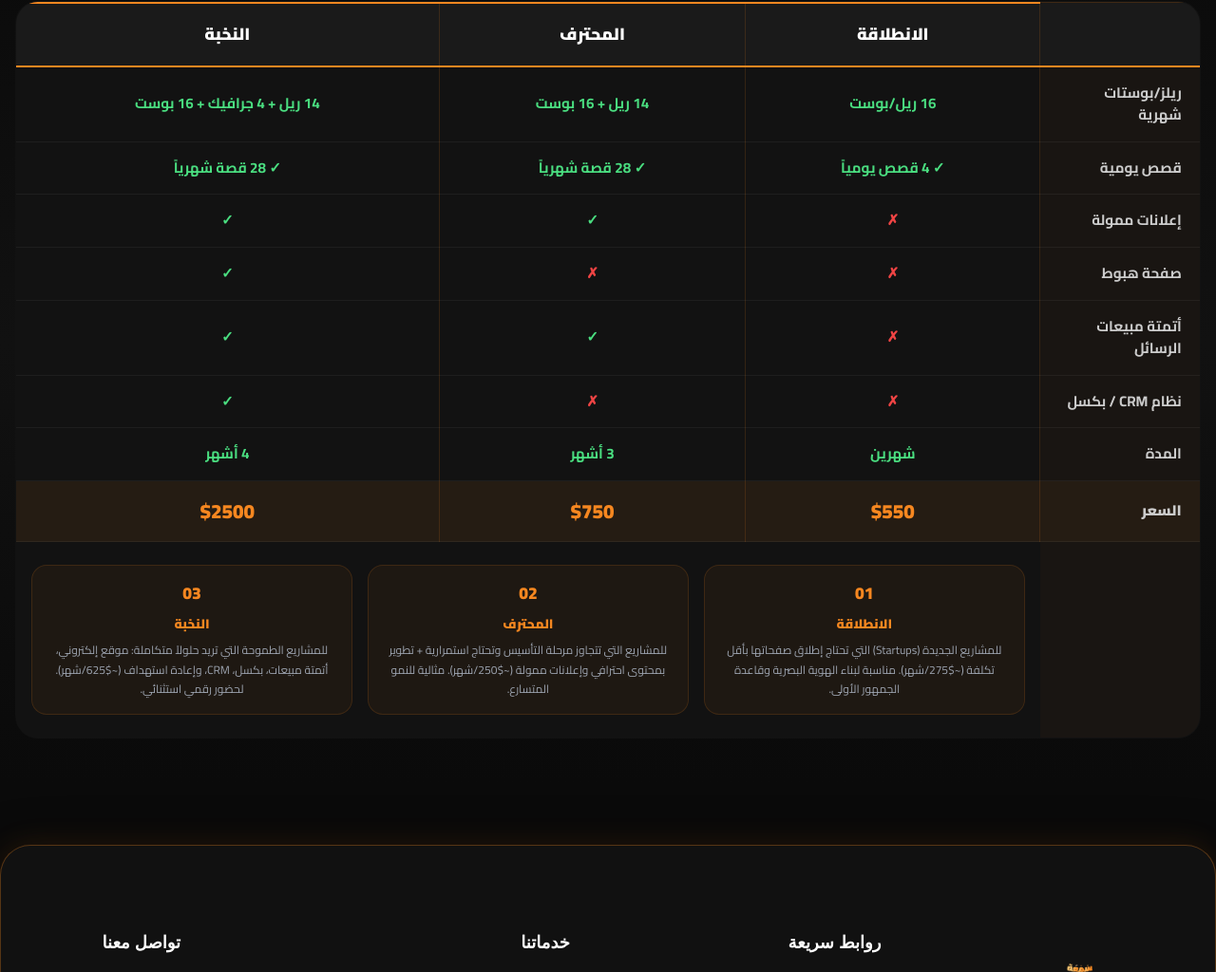
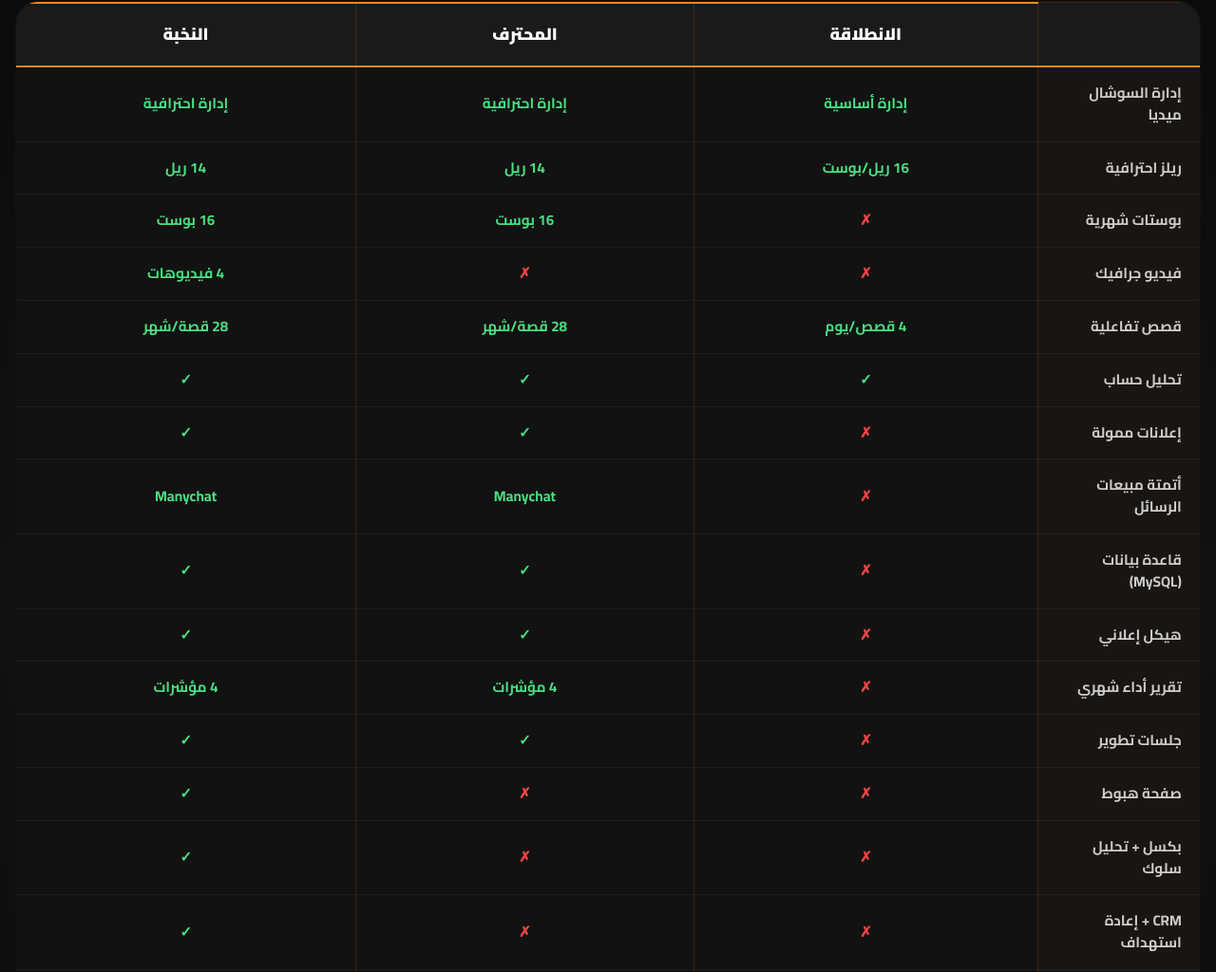
Before and after one commit to kutaibaaldarra/summ3a, a website: page packages.html in a window 1280 px wide. Shown: the part 2869-3893 px from the top of the page at 95% size. Drawn offline with Linux system fonts and the light colour scheme.

Commit message:
add all features to comparison table (15 rows)

```diff
--- a/packages.html
+++ b/packages.html
@@ -1033,19 +1033,73 @@
                 </thead>
                 <tbody>
                     <tr>
-                        <td class="feature-cell">ريلز/بوستات شهرية</td>
-                        <td class="check-cell">16 ريل/بوست</td>
-                        <td class="check-cell">14 ريل + 16 بوست</td>
-                        <td class="check-cell">14 ريل + 4 جرافيك + 16 بوست</td>
+                        <td class="feature-cell">إدارة السوشال ميديا</td>
+                        <td class="check-cell">إدارة أساسية</td>
+                        <td class="check-cell">إدارة احترافية</td>
+                        <td class="check-cell">إدارة احترافية</td>
                     </tr>
                     <tr>
-                        <td class="feature-cell">قصص يومية</td>
-                        <td class="check-cell">✓ 4 قصص يومياً</td>
-                        <td class="check-cell">✓ 28 قصة شهرياً</td>
-                        <td class="check-cell">✓ 28 قصة شهرياً</td>
+                        <td class="feature-cell">ريلز احترافية</td>
+                        <td class="check-cell">16 ريل/بوست</td>
+                        <td class="check-cell">14 ريل</td>
+                        <td class="check-cell">14 ريل</td>
+                    </tr>
+                    <tr>
+                        <td class="feature-cell">بوستات شهرية</td>
+                        <td class="cross-cell">✗</td>
+                        <td class="check-cell">16 بوست</td>
+                        <td class="check-cell">16 بوست</td>
+                    </tr>
+                    <tr>
+                        <td class="feature-cell">فيديو جرافيك</td>
+                        <td class="cross-cell">✗</td>
+                        <td class="cross-cell">✗</td>
+                        <td class="check-cell">4 فيديوهات</td>
+                    </tr>
+                    <tr>
+                        <td class="feature-cell">قصص تفاعلية</td>
+                        <td class="check-cell">4 قصص/يوم</td>
+                        <td class="check-cell">28 قصة/شهر</td>
+                        <td class="check-cell">28 قصة/شهر</td>
+                    </tr>
+                    <tr>
+                        <td class="feature-cell">تحليل حساب</td>
+                        <td class="check-cell">✓</td>
+                        <td class="check-cell">✓</td>
+                        <td class="check-cell">✓</td>
                     </tr>
                     <tr>
                         <td class="feature-cell">إعلانات ممولة</td>
+                        <td class="cross-cell">✗</td>
+                        <td class="check-cell">✓</td>
+                        <td class="check-cell">✓</td>
+                    </tr>
+                    <tr>
+                        <td class="feature-cell">أتمتة مبيعات الرسائل</td>
+                        <td class="cross-cell">✗</td>
+                        <td class="check-cell">Manychat</td>
+                        <td class="check-cell">Manychat</td>
+                    </tr>
+                    <tr>
+                        <td class="feature-cell">قاعدة بيانات (MySQL)</td>
+                        <td class="cross-cell">✗</td>
+                        <td class="check-cell">✓</td>
+                        <td class="check-cell">✓</td>
+                    </tr>
+                    <tr>
+                        <td class="feature-cell">هيكل إعلاني</td>
+                        <td class="cross-cell">✗</td>
+                        <td class="check-cell">✓</td>
+                        <td class="check-cell">✓</td>
+                    </tr>
+                    <tr>
+                        <td class="feature-cell">تقرير أداء شهري</td>
+                        <td class="cross-cell">✗</td>
+                        <td class="check-cell">4 مؤشرات</td>
+                        <td class="check-cell">4 مؤشرات</td>
+                    </tr>
+                    <tr>
+                        <td class="feature-cell">جلسات تطوير</td>
                         <td class="cross-cell">✗</td>
                         <td class="check-cell">✓</td>
                         <td class="check-cell">✓</td>
@@ -1057,13 +1111,13 @@
                         <td class="check-cell">✓</td>
                     </tr>
                     <tr>
-                        <td class="feature-cell">أتمتة مبيعات الرسائل</td>
+                        <td class="feature-cell">بكسل + تحليل سلوك</td>
                         <td class="cross-cell">✗</td>
-                        <td class="check-cell">✓</td>
+                        <td class="cross-cell">✗</td>
                         <td class="check-cell">✓</td>
                     </tr>
                     <tr>
-                        <td class="feature-cell">نظام CRM / بكسل</td>
+                        <td class="feature-cell">CRM + إعادة استهداف</td>
                         <td class="cross-cell">✗</td>
                         <td class="cross-cell">✗</td>
                         <td class="check-cell">✓</td>
```
